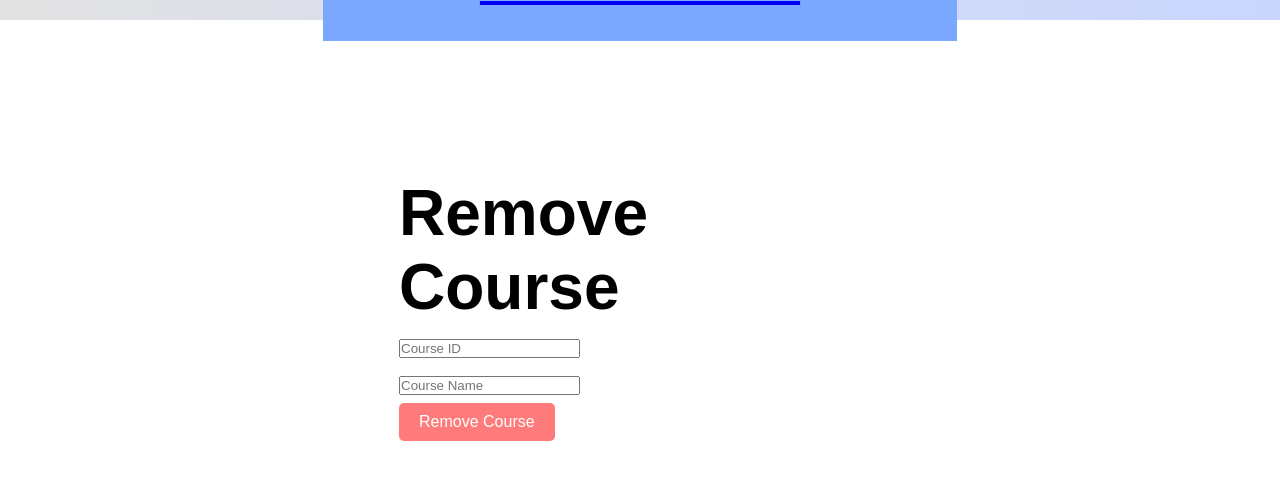
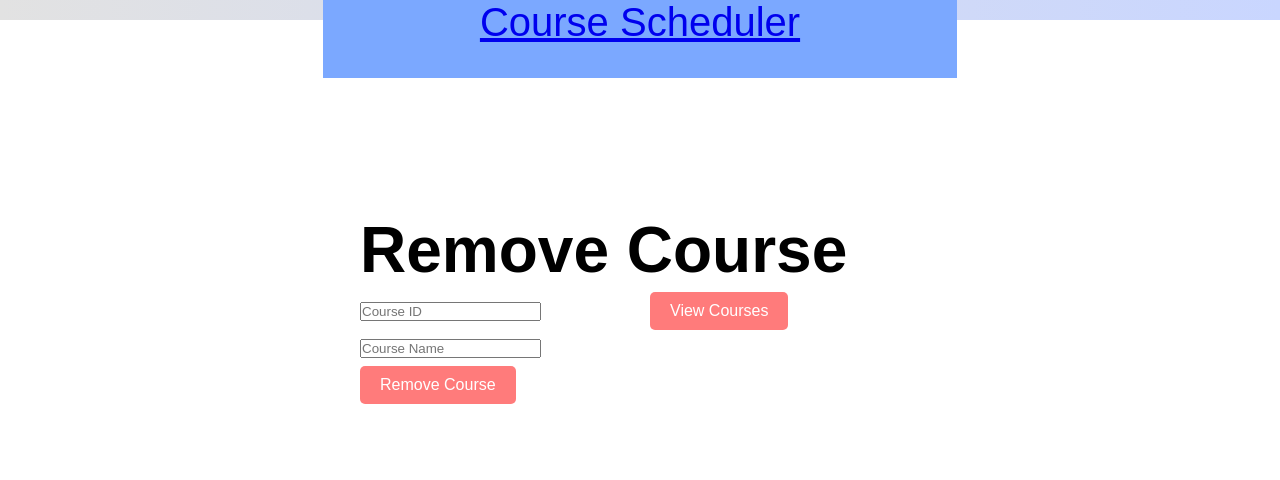
Before and after one commit to andrewerdei02/CSE-2102-Fall-23-Course-Scheduler, a Vue app in the folder frontend/: page /RemoveCourse in a window 1280 px wide. Shown: the top 480 px of the page. Built offline with nearby package versions, Linux system fonts and the light colour scheme.

Commit message:
Fixed remove class function for admin, added view classes page

```diff
--- a/frontend/package.json
+++ b/frontend/package.json
@@ -9,6 +9,7 @@
   },
   "dependencies": {
     "core-js": "^3.8.3",
+    "datatables.net-vue3": "^2.1.3",
     "vue": "^3.2.13",
     "vue-router": "^4.2.5"
   },
--- a/frontend/src/router/index.js
+++ b/frontend/src/router/index.js
@@ -7,6 +7,7 @@ import AdminHome from '@/views/AdminHome.vue';
 import CourseAdjust from '@/views/CourseAdjust.vue';
 import AddCourse from '@/views/AddCourse.vue';
 import RemoveCourse from '@/views/RemoveCourse.vue';
+import AdminCourses from '@/views/AdminCourses.vue';
 
 
 const routes = [
@@ -48,6 +49,11 @@ const routes = [
     component: RemoveCourse
   },
   {
+    path: '/AdminCourses',
+    name: 'AdminCourses',
+    component: AdminCourses
+  },
+  {
     path: '/ClassSearch',
     name: 'ClassSearch',
     component: () => import( '../views/ClassSearchView.vue')
--- a/frontend/src/views/AddCourse.vue
+++ b/frontend/src/views/AddCourse.vue
@@ -2,7 +2,7 @@
   <div class="div">
     <div class="space">
       <div class="header">
-        <router-link to="/home">Course Scheduler</router-link>
+        <router-link to="/AdminHome">Course Scheduler</router-link>
       </div>
       <div class="addcourse">
         <form @submit.prevent="handleAddCourse">
--- a/frontend/src/views/AdminHome.vue
+++ b/frontend/src/views/AdminHome.vue
@@ -10,7 +10,7 @@
                 <router-link to="/CourseAdjust">Adjust Courses</router-link>
             </div></div>
             <div class="column-2"><div class="class">
-                <router-link to="/ClassSearch">Placeholder</router-link>
+                <router-link to="/AdminCourses">Placeholder</router-link>
             </div></div>
           </div>
         </div>
--- a/frontend/src/views/RemoveCourse.vue
+++ b/frontend/src/views/RemoveCourse.vue
@@ -2,15 +2,18 @@
     <div class="div">
       <div class="space">
         <div class="header">
-          <router-link to="/home">Course Scheduler</router-link>
+          <router-link to="/AdminHome">Course Scheduler</router-link>
         </div>
         <div class="removecourse">
+          <h1>Remove Course</h1>
+          <div class="columns">
           <form @submit.prevent="handleRemoveCourse">
-            <h1>Remove Course</h1>
             <div><input type="text" v-model="course_id" placeholder="Course ID"></div>
             <div><input id="course_name" v-model="course_name" placeholder="Course Name"></div>
               <button type="submit">Remove Course</button>
             </form>
+              <a href="/AdminCourses"><button>View Courses</button></a>
+            </div>
             </div>
         </div>
       </div>
@@ -36,8 +39,12 @@
             }),
           };
 
-          const response = await fetch(this.baseUrl + '/createcourse', {
+          const response = await fetch(this.baseUrl + '/deletecourse', {
             method: 'DELETE',
+            mode: 'cors',
+            headers: {
+              'Content-Type': 'application/json',
+            },
             body: JSON.stringify(requestData)
           });
 
@@ -51,7 +58,7 @@
 
         } catch (error) {
           console.error('Error:', error);
-          window.alert('Error: Course removal failed');
+          window.alert('Error: Course removal failed ' );
         }
       }
     }
@@ -59,6 +66,11 @@
 </script>
 
 <style >
+    .columns {
+    display: grid;
+    grid-template-columns: repeat(2, 1fr); /* Two columns */
+    gap: 20px; /* Adjust gap as needed */
+  }
     .course-selector-container {
     display: flex;
     justify-content: center;
@@ -110,7 +122,7 @@
     border-radius: 10px;
     align-self: center;
     margin-top: 115px;
-      width: 522px;
+    width: 600px;
     justify-content: center;
     align-items: center;
     padding: 20px;
```
Also changed, not shown: 1 other file (tests, documents, lock files or other folders). Lines whose indentation alone changed are shown as unchanged.
